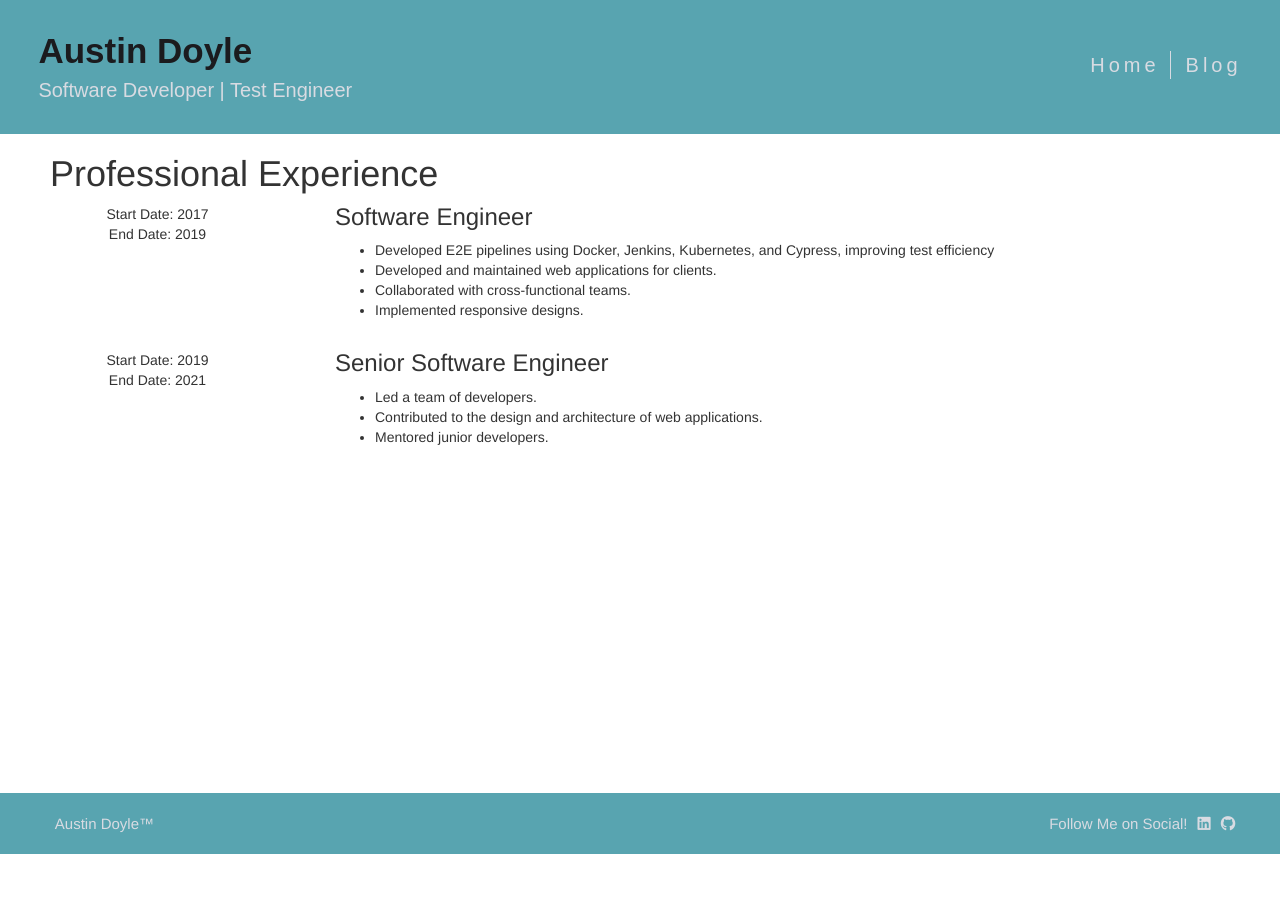
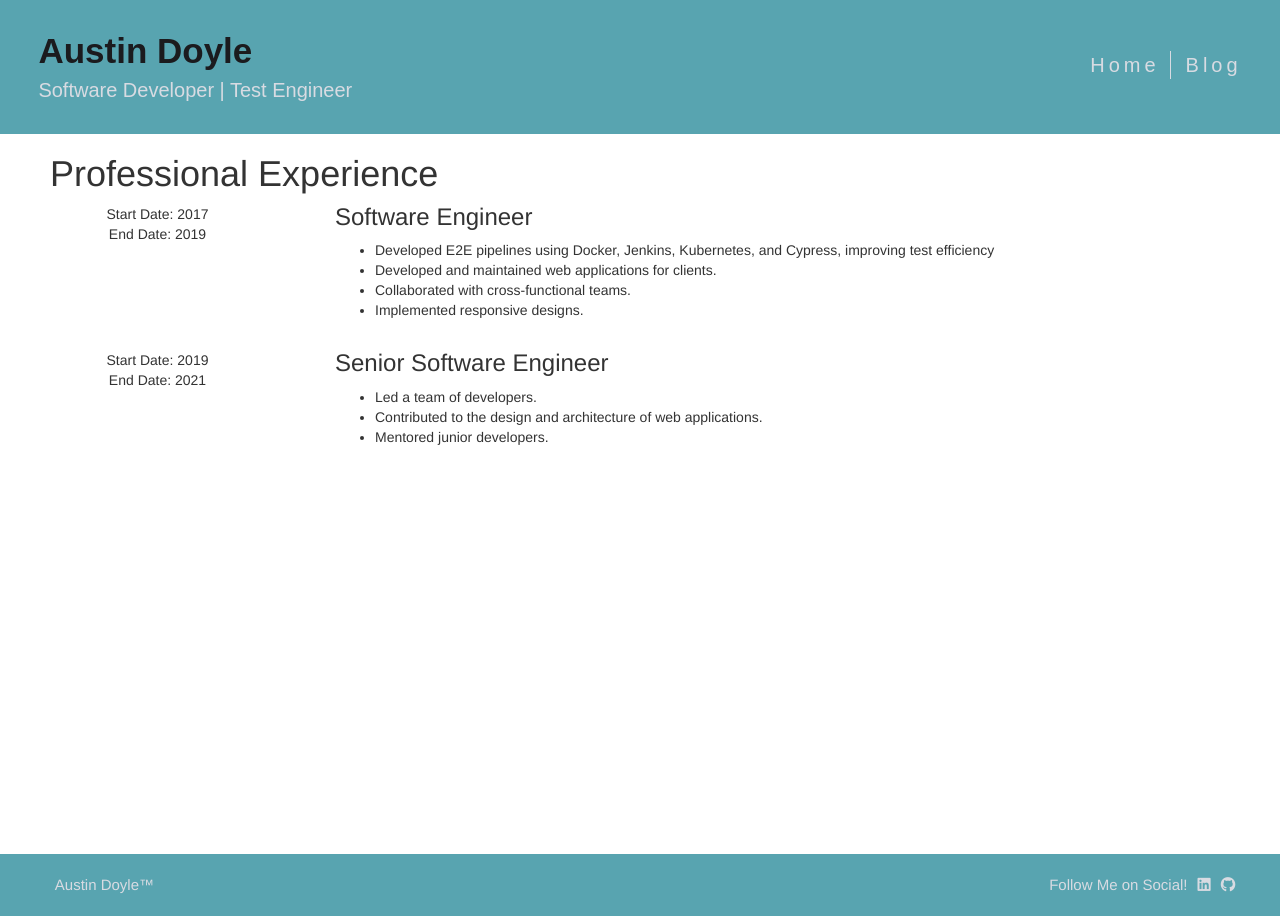
Before and after one commit to AustinDoyle/AustinsAngularWebsiteProject, an Angular app: page /resume in a window 1280 px wide. Before the commit the page ends 854 px from the top, so only its background shows below. Built offline with nearby package versions, Linux system fonts and the light colour scheme.

Commit message:
move footer outside of page-container

```diff
--- a/src/app/app.component.html
+++ b/src/app/app.component.html
@@ -4,5 +4,6 @@
   <div class="content-wrapper">
     <router-outlet></router-outlet>
   </div>
-  <app-footer></app-footer>
 </div>
+
+<app-footer></app-footer>
```
